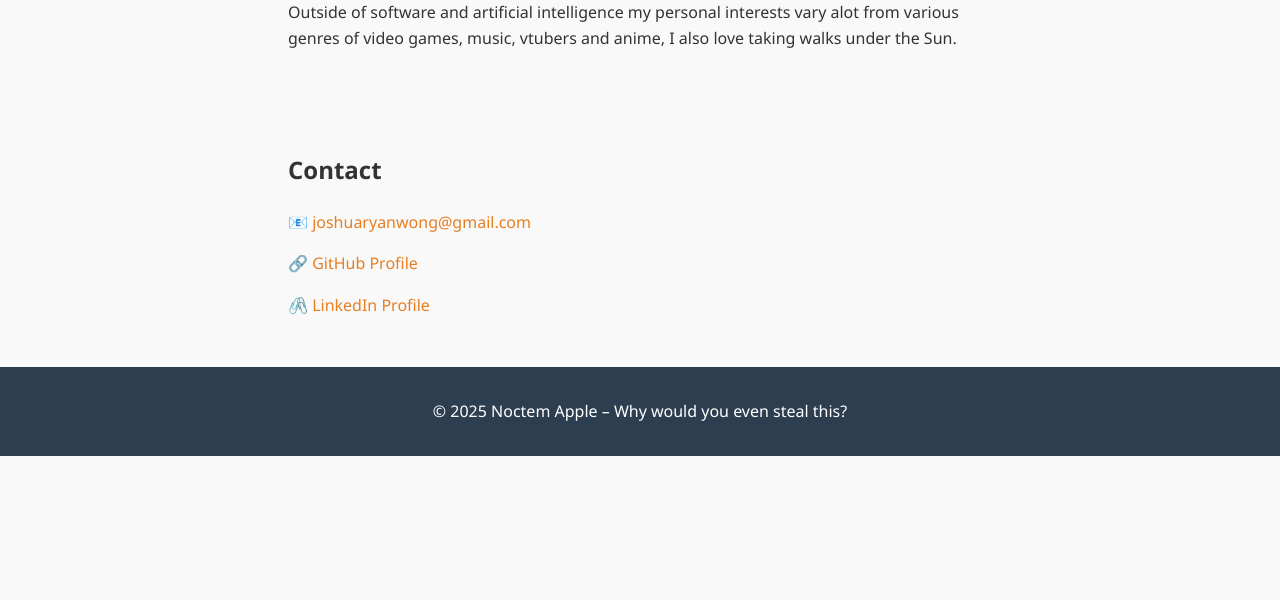
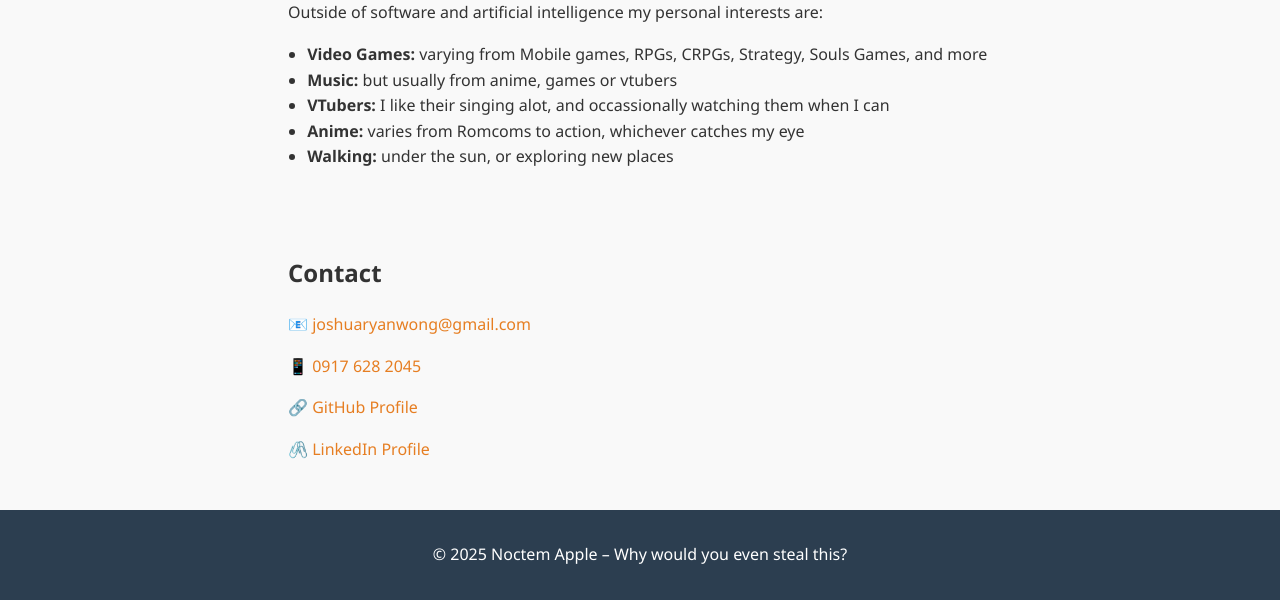
Before and after one commit to NoctemApple/NoctemApple.github.io, a Jekyll site: the page built from index.html, in a window 1280 px wide and 900 px high, scrolled down 718 px, cut to the strip 300-900 px from the top of the window. Built offline with Jekyll 4.4.1, drawn with Linux system fonts in a browser that asks for light colours; before the commit the page ends 1474 px from its top, so only the background shows below that.

Commit message:
💄 added more info, and added more to contacts

```diff
--- a/index.html
+++ b/index.html
@@ -33,16 +33,22 @@ permalink: /index.html
 
   <p>
     Outside of software and artificial intelligence
-    my personal interests vary alot from
-    various genres of video games, music, vtubers and anime,
-    I also love taking walks under the Sun.
+    my personal interests are:
   </p>
+  <ul style="max-width: 800px; margin: 0 auto; padding-left: 1.2rem;">
+    <li><strong>Video Games:</strong> varying from Mobile games, RPGs, CRPGs, Strategy, Souls Games, and more </li>
+    <li><strong>Music:</strong> but usually from anime, games or vtubers </li>
+    <li><strong>VTubers:</strong> I like their singing alot, and occassionally watching them when I can </li>
+    <li><strong>Anime:</strong> varies from Romcoms to action, whichever catches my eye </li>
+    <li><strong>Walking:</strong> under the sun, or exploring new places </li>
+  </ul>
 
 </section>
 
 <section id="contact">
   <h2>Contact</h2>
   <p>📧 <a href="mailto:joshuaryanwong@gmail.com">joshuaryanwong@gmail.com</a></p>
+  <p>📱 <a href="tel:+639176282045">0917 628 2045</a></p>
   <p>🔗 <a href="https://github.com/NoctemApple">GitHub Profile</a></p>
   <p>🖇️ <a href="https://linkedin.com/in/joshua-wongn/">LinkedIn Profile</a></p>
 </section>
```
